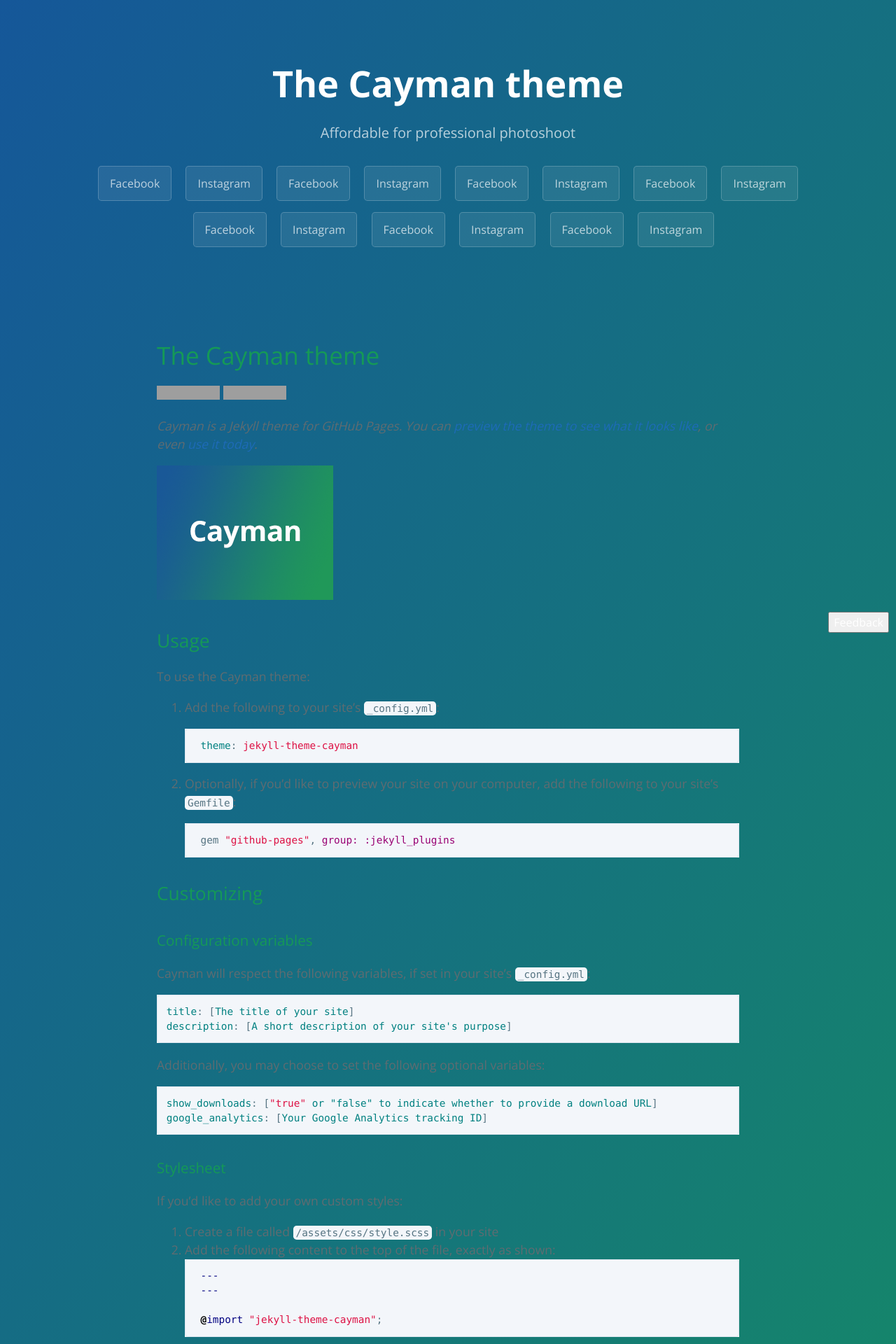
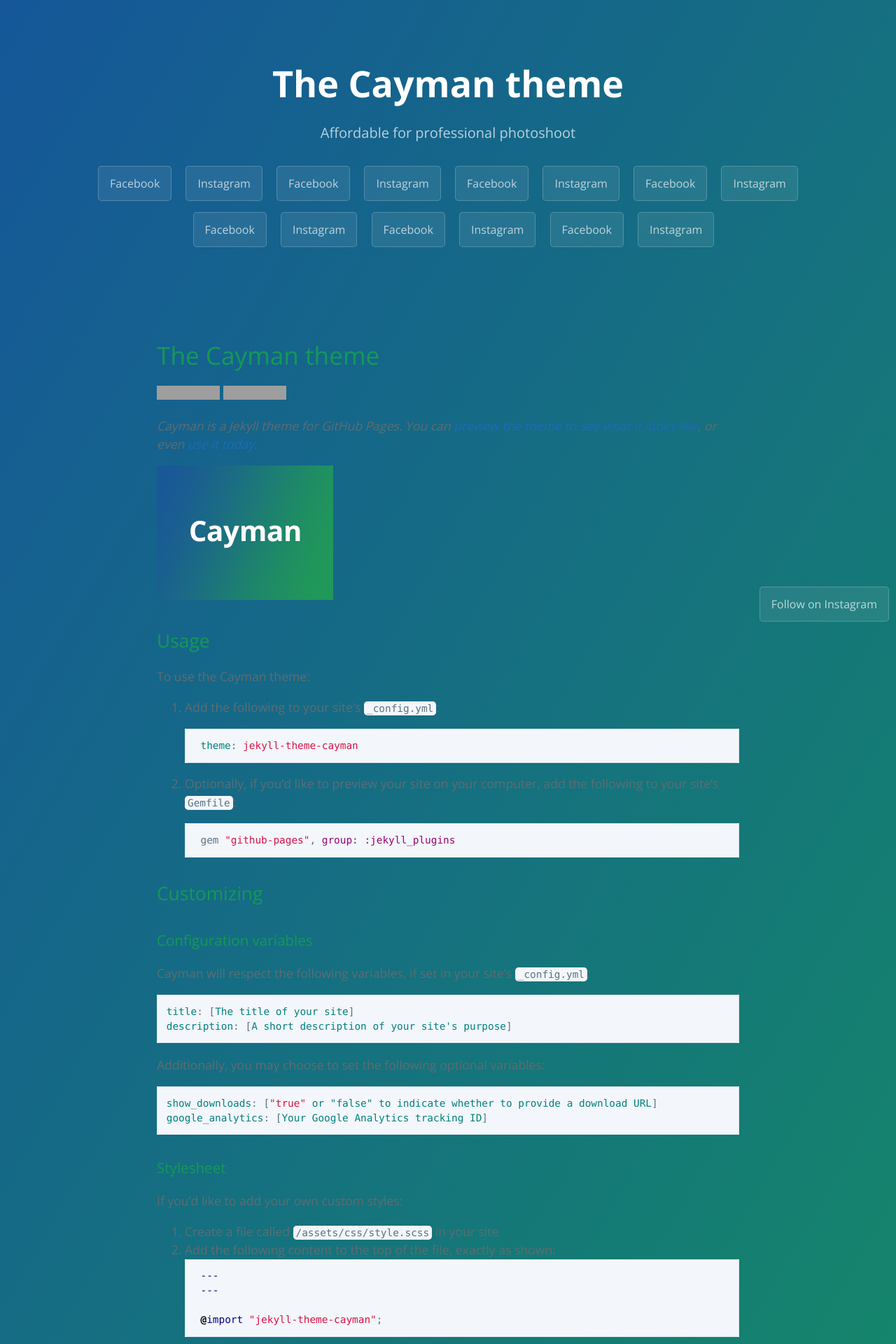
Before and after one commit to picperfect7/picperfect7.github.io, a Jekyll site: the page built from README.md, in a window 1280 px wide. Shown: the top 1920 px of the page at 70% size. Built offline with Jekyll 4.4.1, drawn with Linux system fonts in a browser that asks for light colours; our own code applies the rules of GitHub Pages for plain Markdown files; grey boxes are pictures that could not be loaded.

Commit message:
Update default.html

```diff
--- a/_layouts/default.html
+++ b/_layouts/default.html
@@ -46,7 +46,7 @@
       {% endif %}
 
        <div id="mybutton">
-             <button class="button">Feedback</button>
+             <a href="{{ site.github.tar_url }}" class="btn"> Follow on Instagram</a>
        </div>
     </header>
 
```
